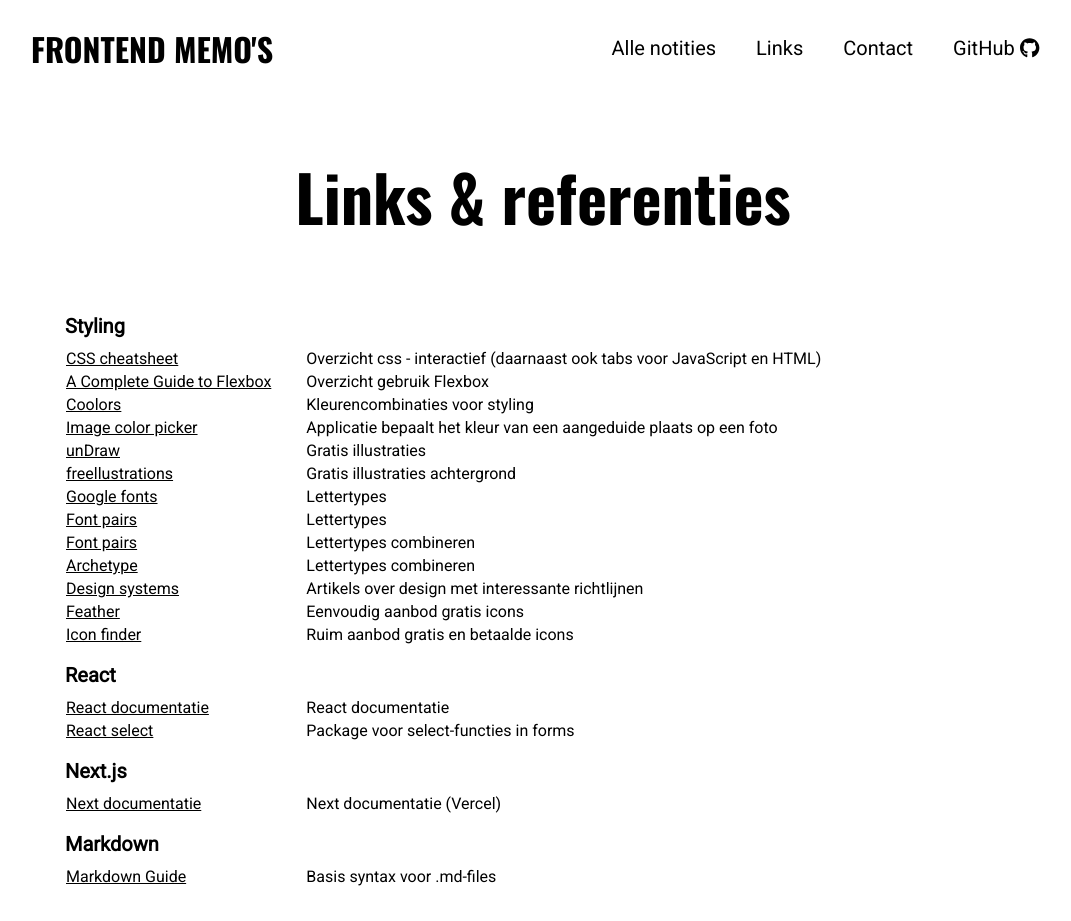
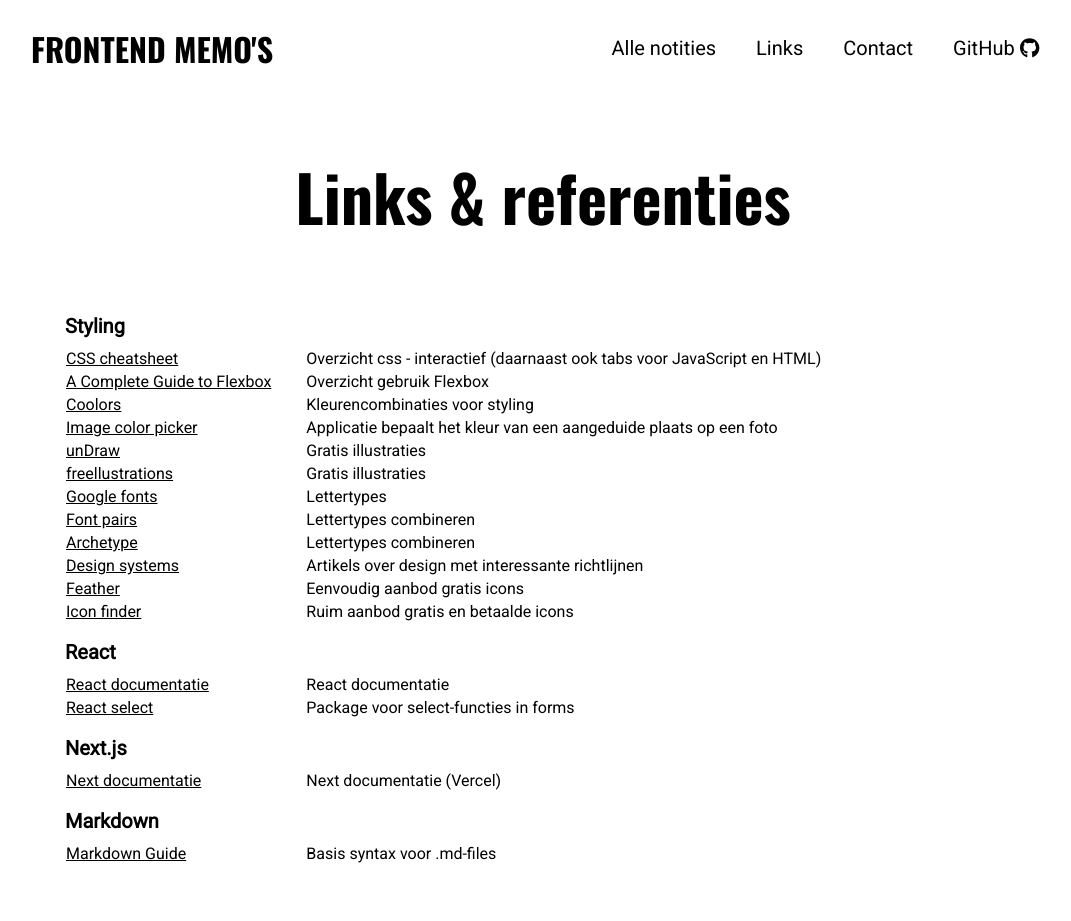
Before and after one commit to Christian-Mar/Frontend, a Next.js app: page /links in a window 1280 px wide. Shown: the whole page, without its empty margins (97-1168 px from the left). After the commit the page ends 898 px from the top, so only its background shows below. Built offline with nearby package versions, Linux system fonts and the light colour scheme.

Commit message:
links updated

```diff
--- a/components/links/links.js
+++ b/components/links/links.js
@@ -93,7 +93,7 @@ function Links() {
 							</a>
 						</td>
 
-						<td>Gratis illustraties achtergrond</td>
+						<td>Gratis illustraties</td>
 					</tr>
 					<tr>
 						<td>
@@ -103,19 +103,6 @@ function Links() {
 								rel='noopener noreferrer'
 							>
 								Google fonts
-							</a>
-						</td>
-
-						<td>Lettertypes</td>
-					</tr>
-					<tr>
-						<td>
-							<a
-								href='https://www.fontpair.co/'
-								target='_blank'
-								rel='noopener noreferrer'
-							>
-								Font pairs
 							</a>
 						</td>
 
```
Also changed, not shown: 1 other file (tests, documents, lock files or other folders).
